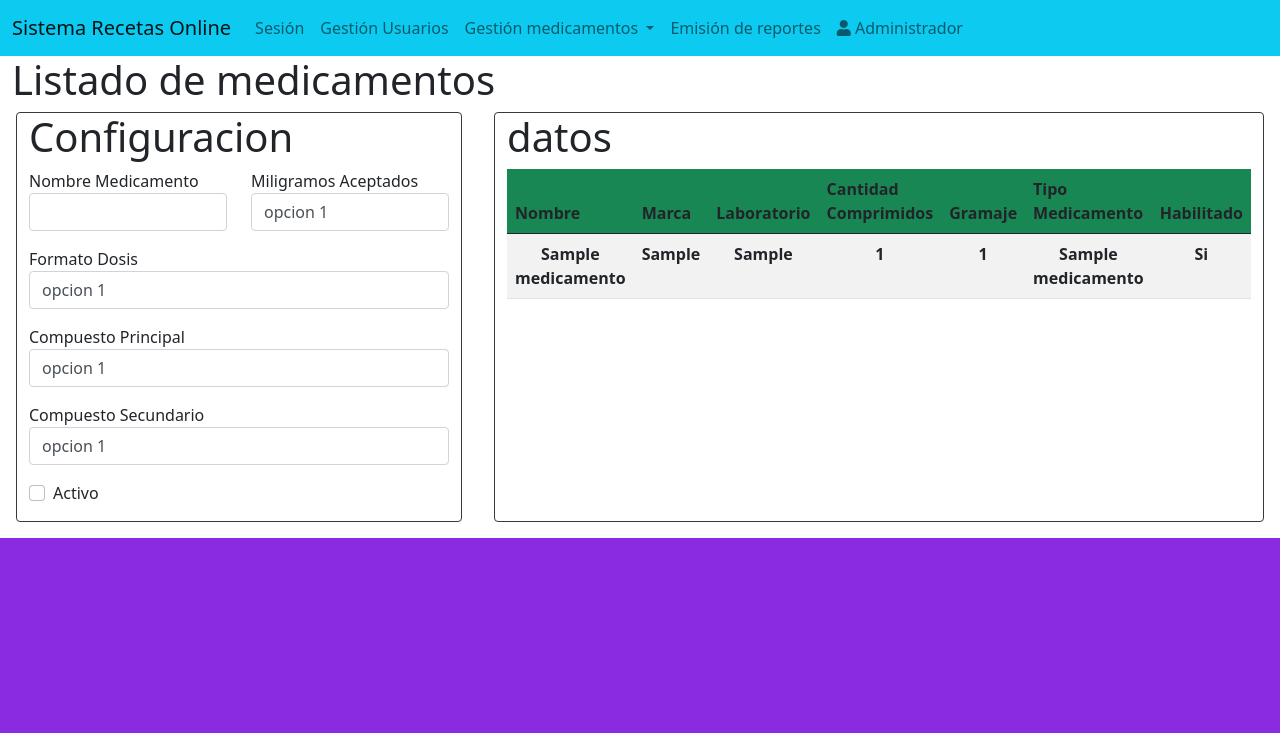
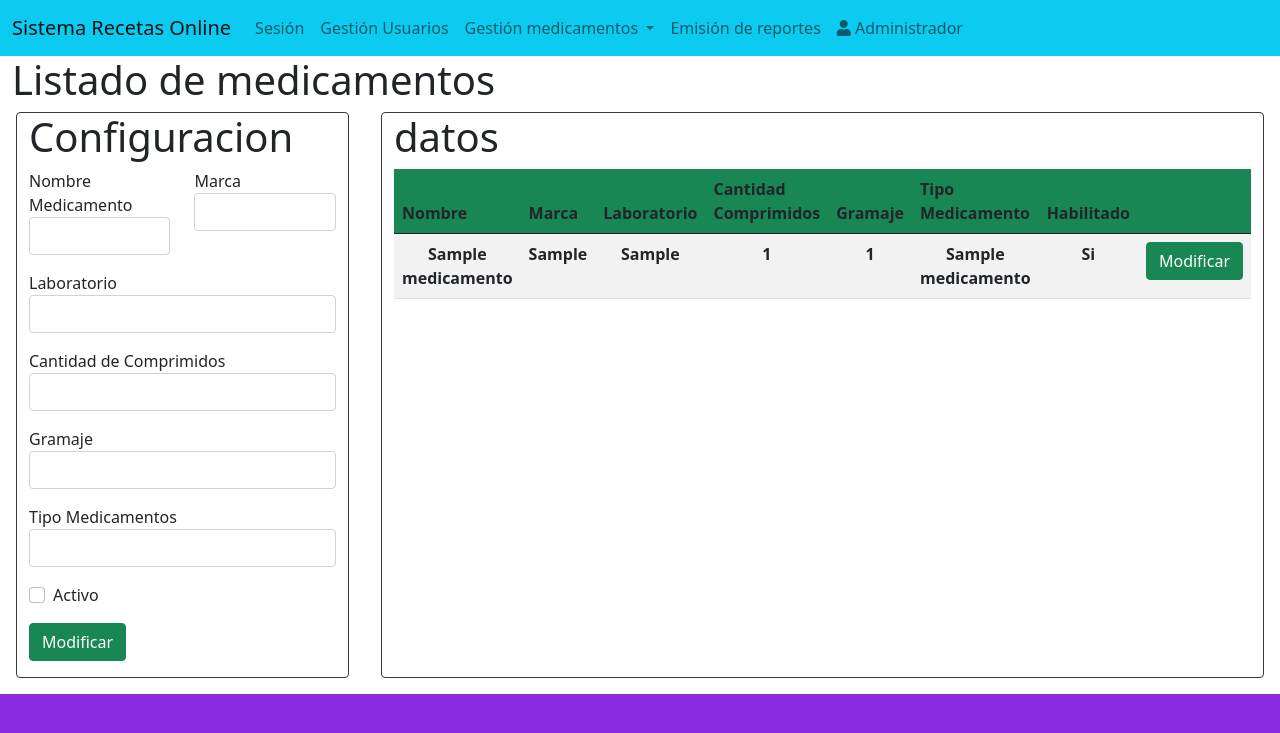
Before and after one commit to AlejandroCruz-0/AQY4101-Sistema-Recetas-Online, a Django app: page /medicamentos/listar/ in a window 1280 px wide. Shown: the top 733 px of the page. Run offline with Django 3.2, Linux system fonts and the light colour scheme; tables that the repository leaves empty hold one stand-in row (values such as "Sample post"); lists and menus that the app fills with data are empty; some libraries are stand-ins or nearby versions.

Commit message:
Modificacion de campos de formulario modificiar
falta terminar
lista tipo de medicamentos
funcionalidad boton modificar
guardado de cambios

```diff
--- a/sistema_recetas_online/medicamentos/templates/listar_medicamentos.html
+++ b/sistema_recetas_online/medicamentos/templates/listar_medicamentos.html
@@ -10,58 +10,58 @@
         <div class="col-sm border border-dark rounded ml-3 mr-3 mb-3">
             <h1>Configuracion</h1>
             <!-- ventana primeros dos parametros uno al lado de otro -->
-            <div class="row">
+            <form method="post" class="post-form">
+                {% csrf_token %}
+                <div class="form-group row">
                     <div class="form-group col mb-3">
                         <label for="Nombre_Medicamento text-center">Nombre Medicamento</label>
-                    <input type="Buscar" class="form-control" id="BuscarNombreMedicamento">
+                        <input type="text" class="form-control" id="BuscarNombreMedicamento">
                     </div>
                     <div class="form-group col mb-3">
-                    <label for="Miligramos">Miligramos Aceptados</label>
-                    <select name="S_Miligramos" id="Sel_Miligramos" class="form-control">
-                        <!-- falta implementar lectura de tabla de miligramos -->
-                        <option>opcion 1</option>
-                        <option>opcion 2</option>
-                        <option>opcion 3</option>
-                    </select>
+                        <label for="Marcas">Marca</label>
+                        <input type="text" class="form-control" id="MarcaMedicamento">
                     </div>
                 </div>
                 <!-- Formato dosis  -->
                 <div class="form-group col mb-3">
-                <div class="form-group col mb-3">
-                    <label for="Dosis">Formato Dosis</label>
-                    <select name="S_Dosis" id="Sel_Dosis" class="form-control">
-                        <!-- falta implementar lectura de tabla de miligramos -->
-                        <option>opcion 1</option>
-                        <option>opcion 2</option>
-                        <option>opcion 3</option>
-                    </select>
-                </div>
+                    <label for="Laboratorios">Laboratorio</label>
+                    <input type="text" class="form-control" id="LaboratorioMedicamento">
                 </div>
                 <!-- ventana Compuesto Principal -->
                 <div class="form-group col mb-3">
-                <label for="Compuestos">Compuesto Principal</label>
-                <select name="S_Compuesto" id="Sel_Compuesto" class="form-control">
-                    <!-- falta implementar lectura de tabla de miligramos -->
-                    <option>opcion 1</option>
-                    <option>opcion 2</option>
-                    <option>opcion 3</option>
-                </select>
+                    <label for="Cantidad_Comprimidos">Cantidad de Comprimidos</label>
+                    <input type="text" class="form-control" id="CantidadComprimidos">
                 </div>
                 <!-- ventana Compuesto Secundario -->
                 <div class="form-group col mb-3">
-                <label for="Compuestos">Compuesto Secundario</label>
-                <select name="S_Compuesto2" id="Sel_Compuesto2" class="form-control">
-                    <!-- falta implementar lectura de tabla de miligramos -->
-                    <option>opcion 1</option>
-                    <option>opcion 2</option>
-                    <option>opcion 3</option>
+                    <label for="Gramaje">Gramaje</label>
+                    <input type="text" class="form-control" id="GramajeMedicamento">
+                </div>
+                <!-- ventana Tipo Medicamento -->
+                <div class="form-group col mb-3">
+                    <label for="Tipo_Medicamentos">Tipo Medicamentos</label>
+                    <select name="tipo_medicamentos" class="form-control">
+                        {% for det in detalle_med %}
+                        <option value="{{det.id_Tipo_Medicamento}}"> {{det.Nombre_Tipo_Medicamento}} </option>
+                        {% endfor %}
                     </select>
+
                 </div>
                 <!-- ventana Activo -->
                 <div class="form-check col mb-3">
+                    <div class="mb-3">
                         <input class="form-check-input" type="checkbox" value="" id="Check_Medicamento">
                         <label class="form-check-label" for="Activo">Activo </label>
                     </div>
+
+                </div>
+                <div class="mb-3">
+                    <button type="button" id="Modificar" class="btn btn-success">Modificar</button>
+                </div>
+
+
+
+            </form>
 
         </div>
         <div class="col-sm border border-dark rounded mr-3 mb-3 ml-3">
@@ -76,6 +76,7 @@
                         <th scope="col">Gramaje</th>
                         <th scope="col">Tipo Medicamento</th>
                         <th scope="col">Habilitado</th>
+                        <th scope="col"></th>
                     </tr>
                 </thead>
                 <tbody>
@@ -92,7 +93,7 @@
                         {% else %}
                         <th>No</th>
                         {% endif %}
-
+                        <th><button type="button" id="limpiar-btn" class="btn btn-success">Modificar</button></th>
                     </tr>
                     {% endfor %}
                 </tbody>
--- a/sistema_recetas_online/medicamentos/views.py
+++ b/sistema_recetas_online/medicamentos/views.py
@@ -17,6 +17,10 @@ def agregar_medicamento(request):
             return redirect(reverse('agregar_medicamento'))
     return render(request, 'agregar_medicamento.html', {'form': formulario})
 
+def listar_Tipo_Medicamento(request):
+    lt_medicamentos = Tipo_Medicamento.objects.all()
+    return render(request, 'listar_medicamentos.html',{'detalle_med':lt_medicamentos})
+
 def listar_medicamentos(request):
     l_medicamentos = Medicamentos.objects.all()
     return render(request, 'listar_medicamentos.html',{'medicamentos':l_medicamentos})
```
Lines whose indentation alone changed are shown as unchanged.
